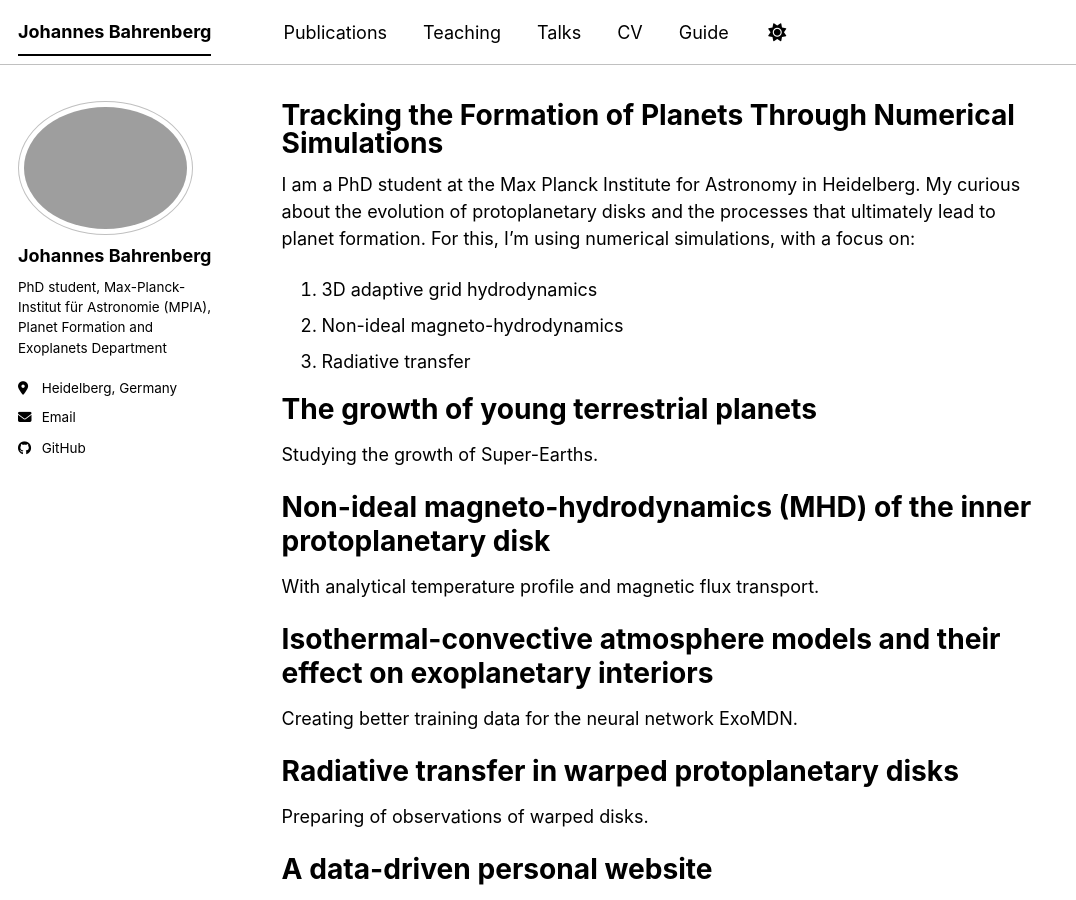
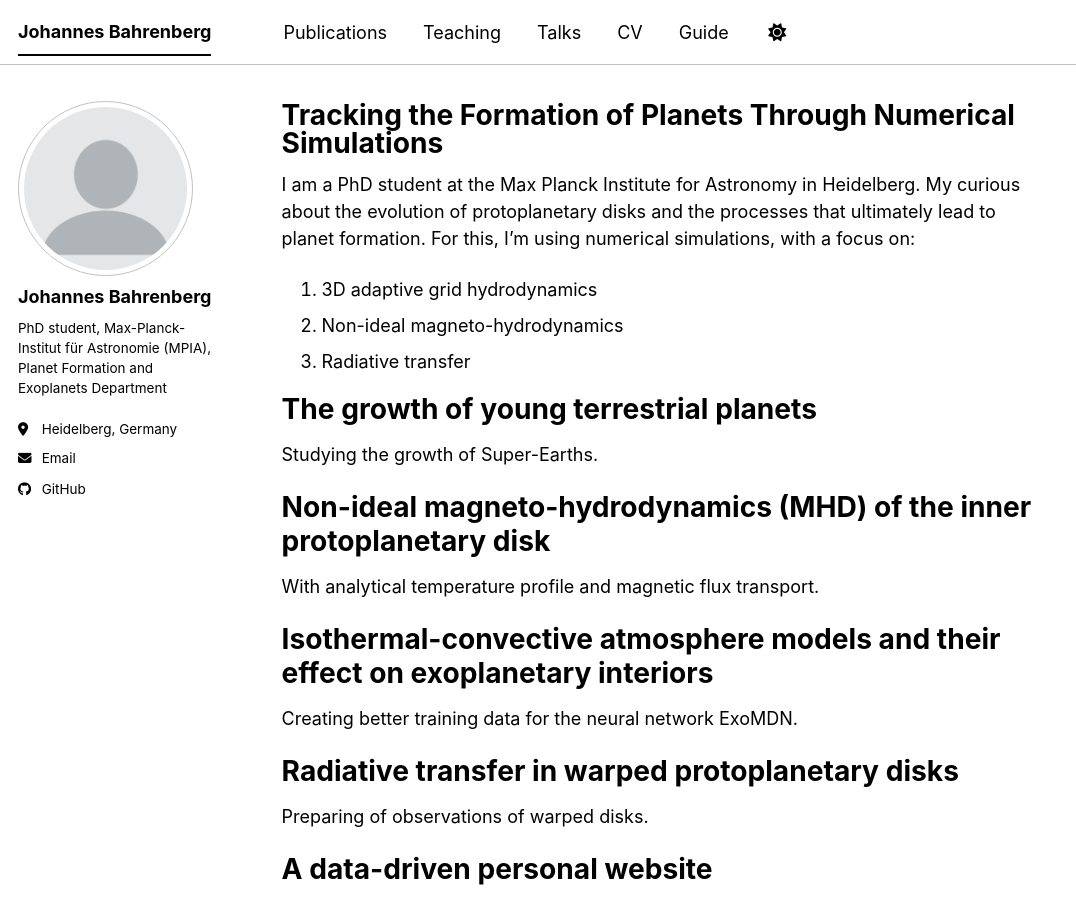
Before and after one commit to johannesbahrenberg/johannesbahrenberg.github.io, a Jekyll site: the page built from _pages/about.md, in a window 1280 px wide and 900 px high. Shown: the whole window, without its empty margins (0-1076 px from the left). Built offline with Jekyll 4.4.1, drawn with Linux system fonts in a browser that asks for light colours; a script bundle is joined from its source files by our own code; library files that are not in the unit come from our copies.

Commit message:
Old picture

```diff
--- a/_config.yml
+++ b/_config.yml
@@ -23,7 +23,7 @@ repository               : "johannesbahrenberg/johannesbahrenberg.github.io"
 #               Additional customization can be done by editing /_includes/author-profile.html
 author:
   # Biographic information
-  avatar           : "/images/johannes-bahrenberg-profile.png"
+  avatar           : "profile.png"
   name             : "Johannes Bahrenberg"
   pronouns         : # example: "she/her"
   bio              : "PhD student, Max-Planck-Institut für Astronomie (MPIA), Planet Formation and Exoplanets Department"
```
